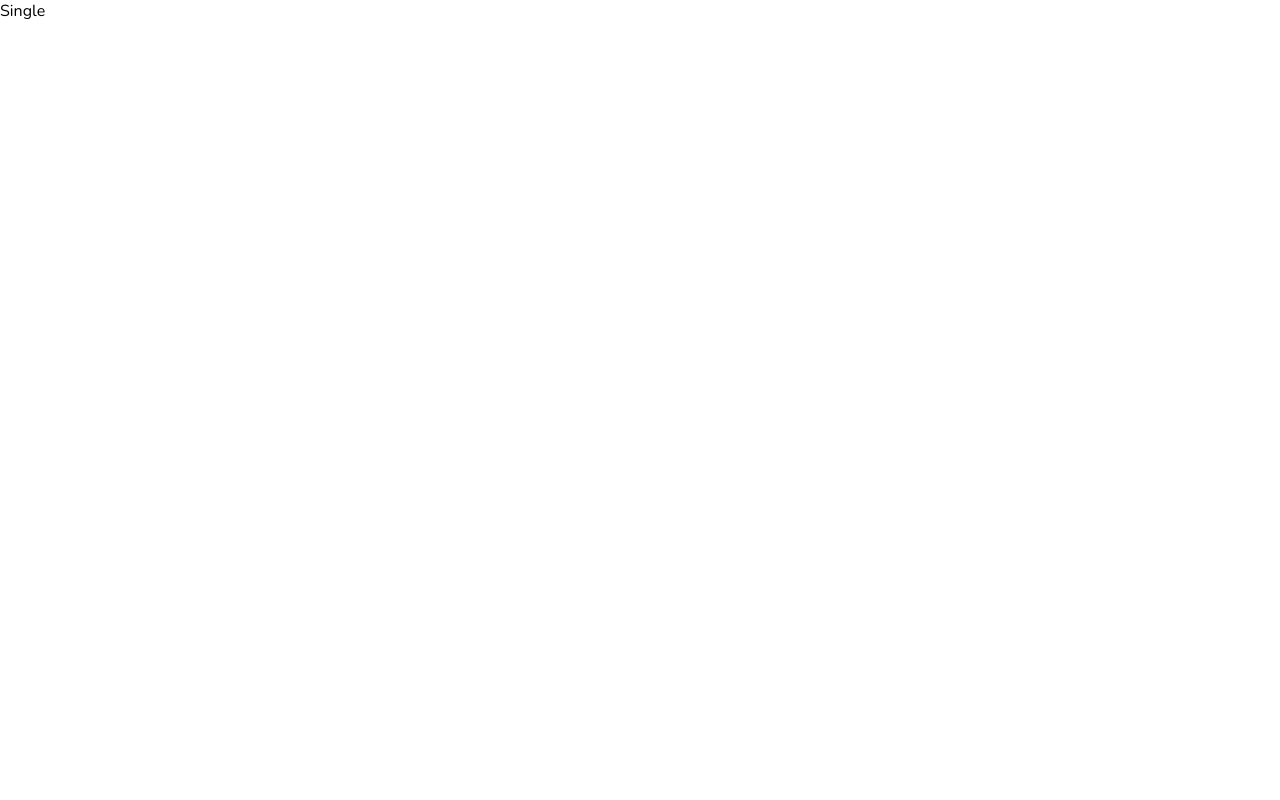
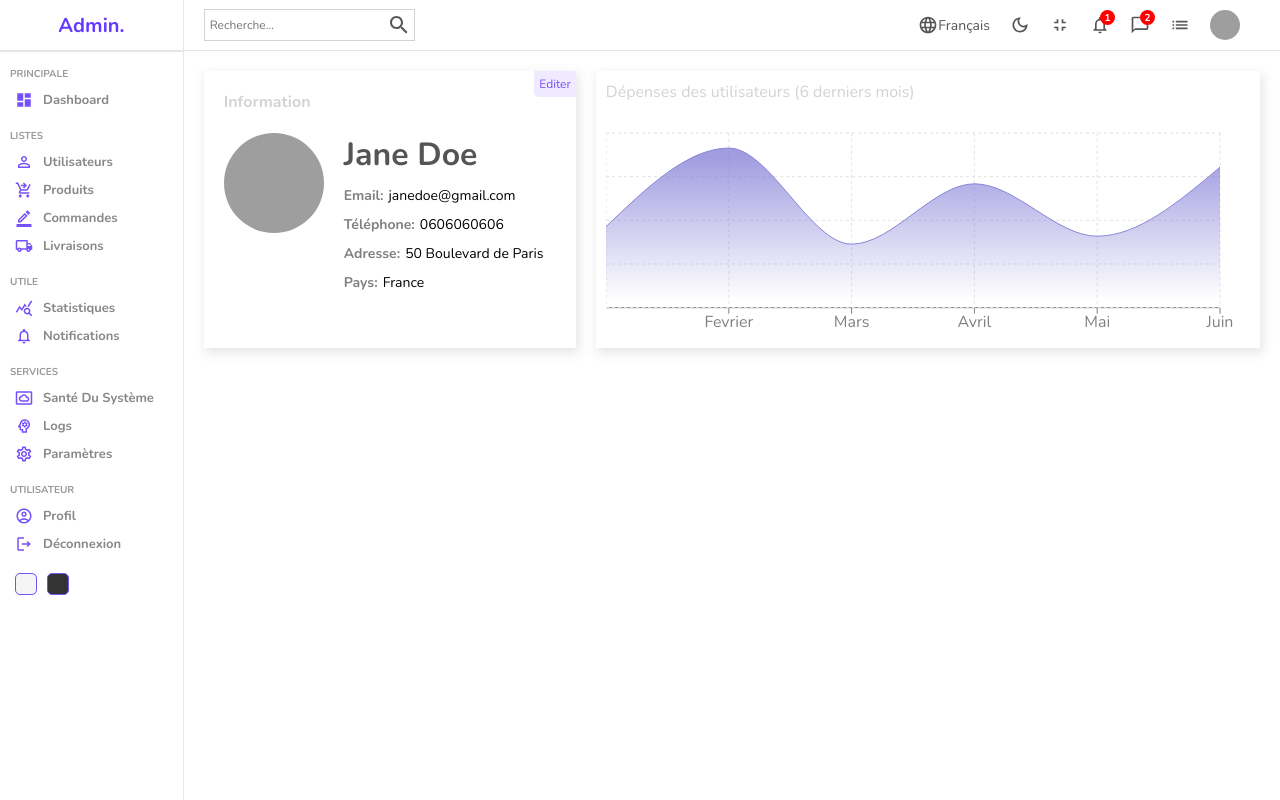
Before and after one commit to kevinkotcherga/dashboard-react, a React (Create React App) app: page /users/1 in a window 1280 px wide. Built offline with nearby package versions, Linux system fonts and the light colour scheme; grey boxes are pictures that could not be loaded.

Commit message:
feat(component) : ajout de Single page

```diff
--- a/src/components/chart/Chart.js
+++ b/src/components/chart/Chart.js
@@ -18,11 +18,11 @@ const data = [
 	{ name: 'Juin', Total: 17700 },
 ];
 
-const Chart = () => {
+const Chart = ({ aspect, title }) => {
 	return (
 		<div className="chart">
-			<div className="title">Revenu des 6 derniers mois</div>
-			<ResponsiveContainer width="100%" aspect={3}>
+			<div className="title">{title}</div>
+			<ResponsiveContainer width="100%" aspect={aspect}>
 				<AreaChart
 					width={730}
 					height={250}
--- a/src/components/datatable/Datatable.js
+++ b/src/components/datatable/Datatable.js
@@ -4,13 +4,29 @@ import './datatable.scss';
 import { userColumns, userRows } from '../../datatablesource';
 
 const Datatable = () => {
+	const actionColumn = [
+		{
+			field: 'action',
+			headerName: 'Action',
+			width: 200,
+			renderCell: () => {
+				return (
+					<div className="cellAction">
+						<div className="viewButton">Voir</div>
+						<div className="deleteButton">Supprimer</div>
+					</div>
+				);
+			},
+		},
+	];
+
 	return (
 		<div className="datatable">
 			<DataGrid
 				rows={userRows}
-				columns={userColumns}
-				pageSize={5}
-				rowsPerPageOptions={[5]}
+				columns={userColumns.concat(actionColumn)}
+				pageSize={9}
+				rowsPerPageOptions={[9]}
 				checkboxSelection
 			/>
 		</div>
--- a/src/components/datatable/datatable.scss
+++ b/src/components/datatable/datatable.scss
@@ -34,4 +34,28 @@
         color: crimson;
       }
   }
+
+  .cellAction {
+    display: flex;
+    align-items: center;
+    gap: 15px;
+
+
+    .viewButton {
+        padding: 2px 5px;
+        border-radius: 5px;
+        color: darkblue;
+        border: 1px dotted rgba(0, 0, 139, 0.596);
+        cursor: pointer;
+      }
+
+      .deleteButton {
+        padding: 2px 5px;
+        border-radius: 5px;
+        color: crimson;
+        border: 1px dotted rgba(220, 20, 60, 0.6);
+        cursor: pointer;
+      }
+  }
+
 }
--- a/src/pages/home/Home.js
+++ b/src/pages/home/Home.js
@@ -21,7 +21,7 @@ const Home = () => {
 				</div>
 				<div className="charts">
 					<Featured />
-					<Chart />
+					<Chart title="6 derniers mois (revenu)" aspect={2 / 1} />
 				</div>
 				<div className="listContainer">
 					<div className="listTitle">Dernières transactions</div>
--- a/src/pages/single/Single.js
+++ b/src/pages/single/Single.js
@@ -1,8 +1,57 @@
 import React from 'react';
 import './single.scss';
+import Sidebar from '../../components/sidebar/Sidebar';
+import Navbar from '../../components/navbar/Navbar';
+import Chart from '../../components/chart/Chart';
 
 const Single = () => {
-	return <div>Single</div>;
+	return (
+		<div className="single">
+			<Sidebar />
+			<div className="singleContainer">
+				<Navbar />
+				<div className="top">
+					<div className="left">
+						<div className="editButton">Editer</div>
+						<h1 className="title">Information</h1>
+						<div className="item">
+							<img
+								src="https://images.pexels.com/photos/733872/pexels-photo-733872.jpeg?auto=compress&cs=tinysrgb&dpr=3&h=750&w=1260"
+								alt=""
+								className="itemImg"
+							/>
+							<div className="details">
+								<h1 className="itemTitle">Jane Doe</h1>
+								<div className="detailItem">
+									<span className="itemKey">Email:</span>
+									<span className="itemValue">janedoe@gmail.com</span>
+								</div>
+								<div className="detailItem">
+									<span className="itemKey">Téléphone:</span>
+									<span className="itemValue">0606060606</span>
+								</div>
+								<div className="detailItem">
+									<span className="itemKey">Adresse:</span>
+									<span className="itemValue">50 Boulevard de Paris</span>
+								</div>
+								<div className="detailItem">
+									<span className="itemKey">Pays:</span>
+									<span className="itemValue">France</span>
+								</div>
+							</div>
+						</div>
+					</div>
+					<div className="right">
+						<Chart
+							aspect={3 / 1}
+							title="Dépenses des utilisateurs (6 derniers mois)"
+						/>
+					</div>
+				</div>
+				<div className="bottom"></div>
+			</div>
+		</div>
+	);
 };
 
 export default Single;
--- a/src/pages/single/single.scss
+++ b/src/pages/single/single.scss
@@ -0,0 +1,78 @@
+.single {
+  display: flex;
+  width: 100%;
+
+  .singleContainer {
+    flex: 6;
+
+    .top {
+      padding: 20px;
+      display: flex;
+      gap: 20px;
+
+      .left {
+        flex: 1;
+        -webkit-box-shadow: 2px 4px 10px 1px rgba(0, 0, 0, 0.47);
+        box-shadow: 2px 4px 10px 1px rgba(201, 201, 201, 0.47);
+        padding: 20px;
+        position: relative;
+
+        .editButton{
+          position: absolute;
+          top: 0;
+          right: 0;
+          padding: 5px;
+          font-size: 12px;
+          color: #7451f8;
+          background-color: #7551f81e;
+          cursor: pointer;
+          border-radius: 0 0 0 5px;
+        }
+
+        .item {
+          display: flex;
+          gap: 20px;
+
+          .itemImg{
+            width: 100px;
+            height: 100px;
+            border-radius: 50%;
+            object-fit: cover;
+          }
+
+          .details {
+            .itemTitle{
+              margin-bottom: 10px;
+              color: #555;
+            }
+
+            .detailItem{
+              margin-bottom: 10px;
+              font-size: 14px;
+
+              .itemKey{
+                font-weight: bold;
+                color: gray;
+                margin-right: 5px;
+              }
+
+              .itemValue {
+                font-weight: 300;
+              }
+            }
+          }
+        }
+      }
+
+      .right {
+        flex: 2;
+      }
+    }
+  }
+
+  .title {
+    font-size: 16px;
+    color: lightgray;
+    margin-bottom: 20px;
+  }
+}
```
